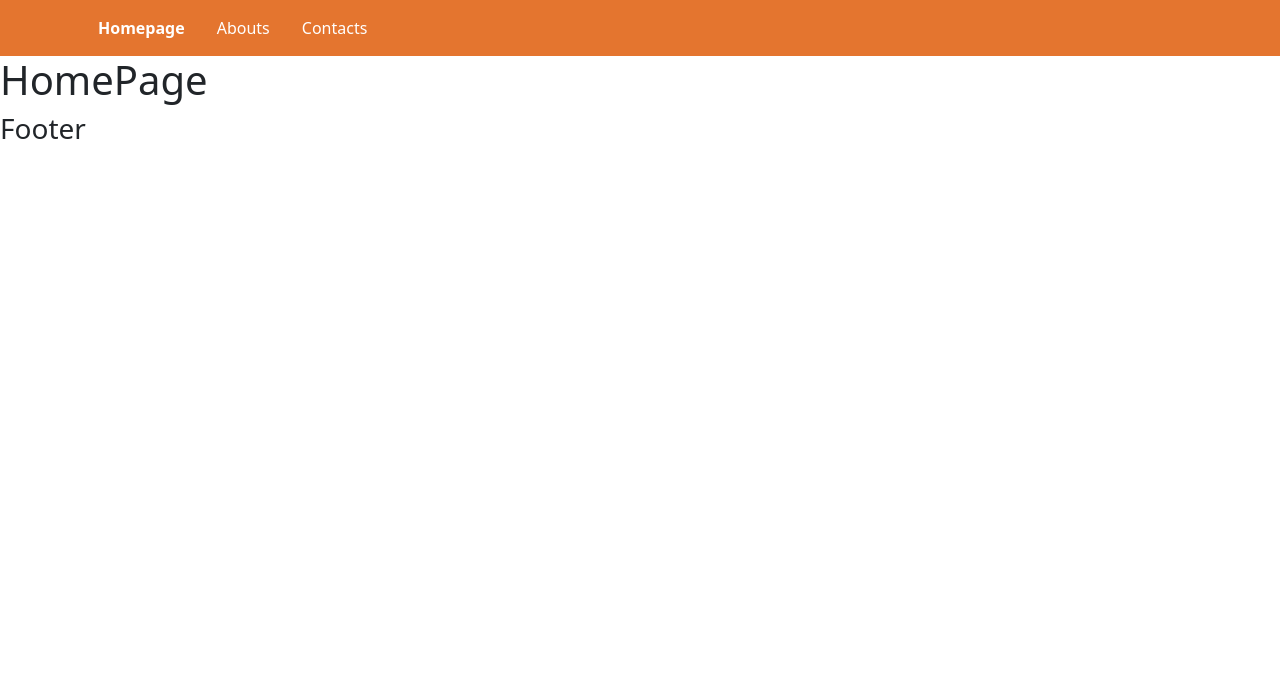
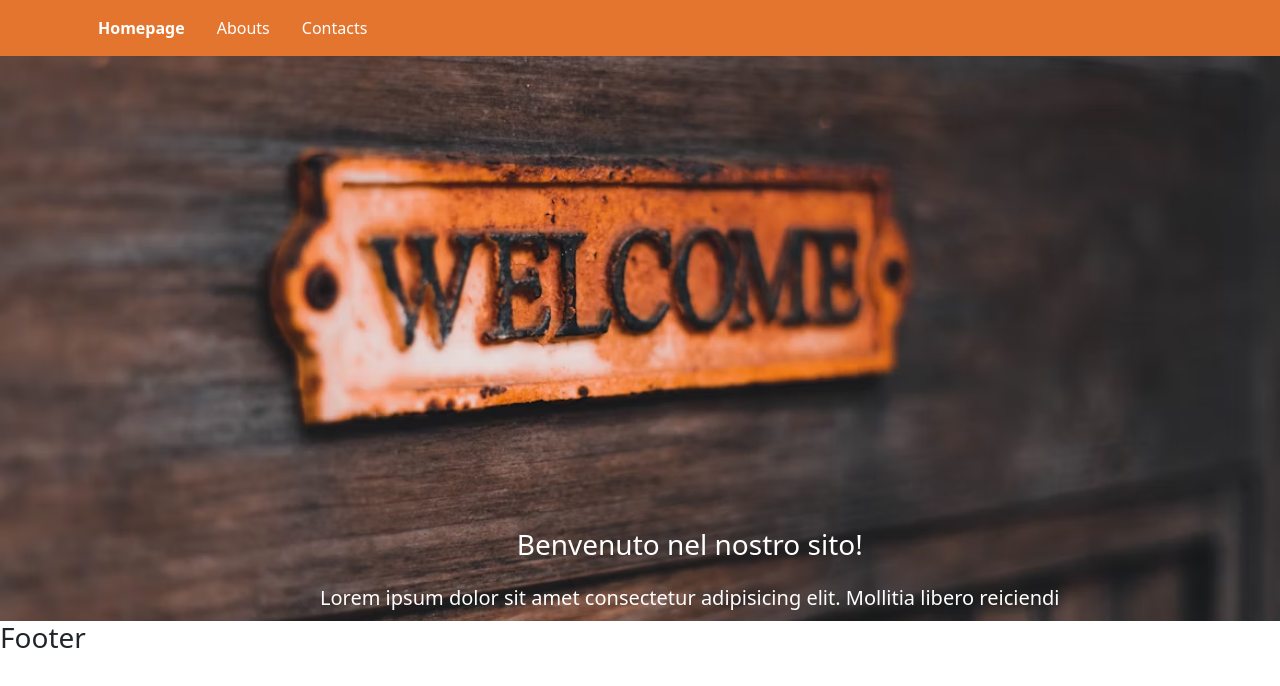
Before and after one commit to VincenzoLivigni/react-router, a React (Vite) app: page / in a window 1280 px wide. Shown: the top 686 px of the page. Built offline with nearby package versions, Linux system fonts and the light colour scheme.

Commit message:
Add jumbotron and welcome message to HomePage main

```diff
--- a/src/index.css
+++ b/src/index.css
@@ -16,3 +16,19 @@ nav {
 .nav-link:hover {
   color: rgb(237, 237, 237)
 }
+
+/* main */
+img {
+  width: 100%;
+  height: 565px;
+  object-fit: cover;
+  object-position: 0 60%;
+  position: relative;
+}
+
+.benvenuto {
+  color: white;
+  position: absolute;
+  top: 60%;
+  left: 25%
+}
--- a/src/pagine/HomePage.jsx
+++ b/src/pagine/HomePage.jsx
@@ -1,3 +1,4 @@
+import Welcome from '../assets/img/photo-1645397925452-dfc04a653d13.avif'
 import Header from "../components/Header";
 
 export default function HomePage() {
@@ -7,7 +8,13 @@ export default function HomePage() {
 
             <main>
                 <>
-                    <h1>HomePage</h1>
+                    <section className='jumbo'>
+                        <img src={Welcome} />
+                    </section>
+                    <section className='benvenuto py-5'>
+                        <h3 className="text-center mb-4">Benvenuto nel nostro sito!</h3>
+                        <h5 className="text-center">Lorem ipsum dolor sit amet consectetur adipisicing elit. Mollitia libero reiciendi</h5>
+                    </section>
                 </>
             </main>
 
```
